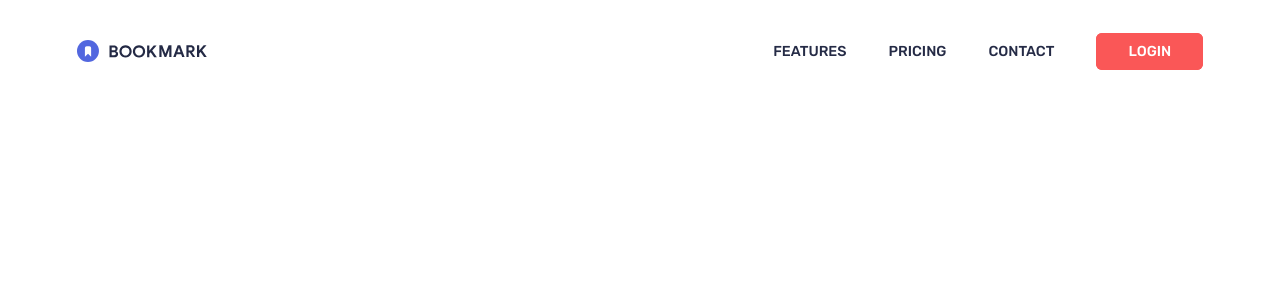
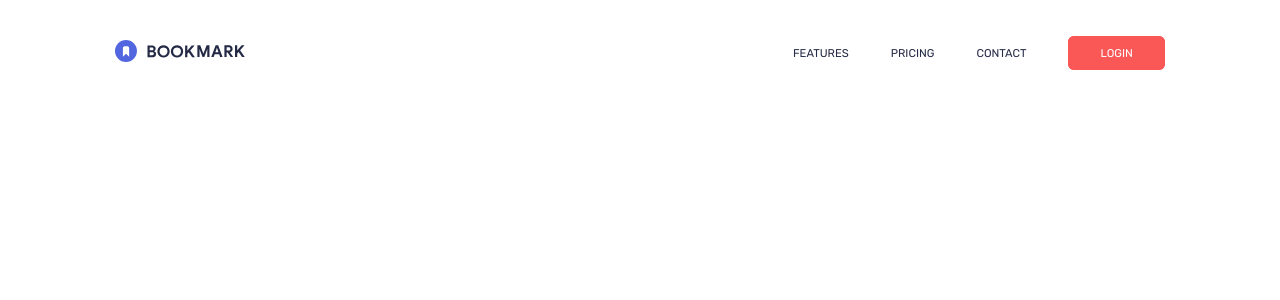
Before and after one commit to gurdulicluka/bookmark-landing-page, a React (Create React App) app: page / in a window 1280 px wide. Shown: the top 300 px of the page. Built offline with nearby package versions, Linux system fonts and the light colour scheme.

Commit message:
Refactor responsive styling @ navbar & container

```diff
--- a/src/components/Navbar.css
+++ b/src/components/Navbar.css
@@ -3,7 +3,7 @@
   justify-content: space-between;
   align-items: center;
   margin: 0 auto;
-  padding: 40px 6vw;
+  padding: 40px 9vw;
 }
 
 .navbar__logo {
@@ -18,8 +18,8 @@
 .navbar__item {
   list-style-type: none;
   text-transform: uppercase;
-  font-weight: 500;
-  font-size: 0.9rem;
+  font-weight: 400;
+  font-size: 1.8rem;
 }
 
 .navbar__menu :not(:last-child) > a {
@@ -65,9 +65,9 @@
 
 /*///BREAKPOINTS///*/
 
-@media (min-width: 1440px) {
+@media (min-width: 1441px) {
   .navbar {
-    padding: 40px 86px;
+    padding: 40px 130px;
   }
 }
 /*^^^^^^^^^^^^^^^^^^^^^^^*/
--- a/src/index.css
+++ b/src/index.css
@@ -7,16 +7,24 @@ html {
   padding: 0px;
   scroll-behavior: smooth;
   text-decoration: none;
+  font-size: 62.5%;
 }
 
-body {
-  margin: 0;
+body,
+button {
   font-family: "Rubik", "Segoe UI", "Roboto", "Oxygen", "Ubuntu", "Cantarell",
     "Fira Sans", "Droid Sans", "Helvetica Neue", sans-serif;
   -webkit-font-smoothing: antialiased;
   -moz-osx-font-smoothing: grayscale;
 }
 
+.container {
+  width: 100%;
+  max-width: 1440px;
+  min-width: 320px;
+  margin: 0 auto;
+}
+
 code {
   font-family: source-code-pro, Menlo, Monaco, Consolas, "Courier New",
     monospace;
```
